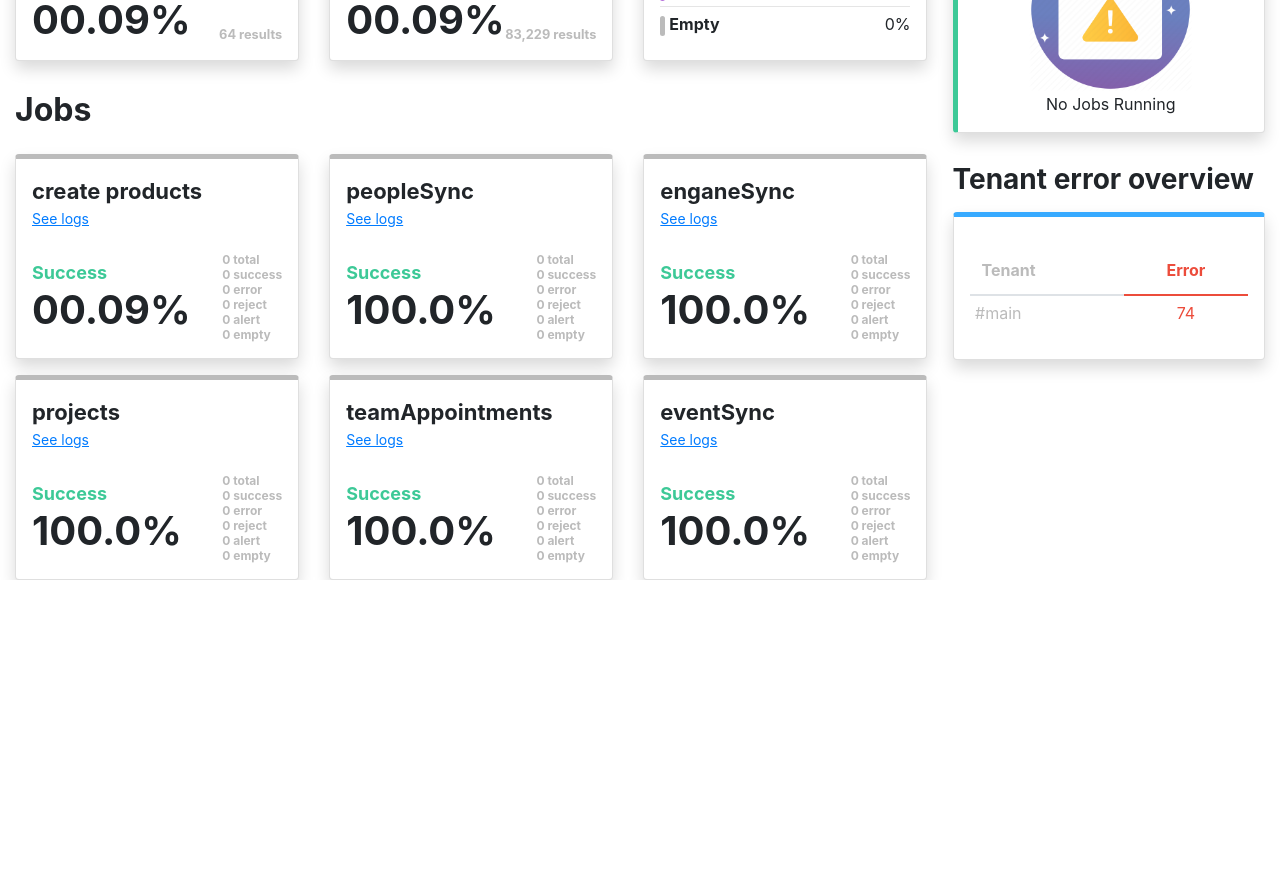
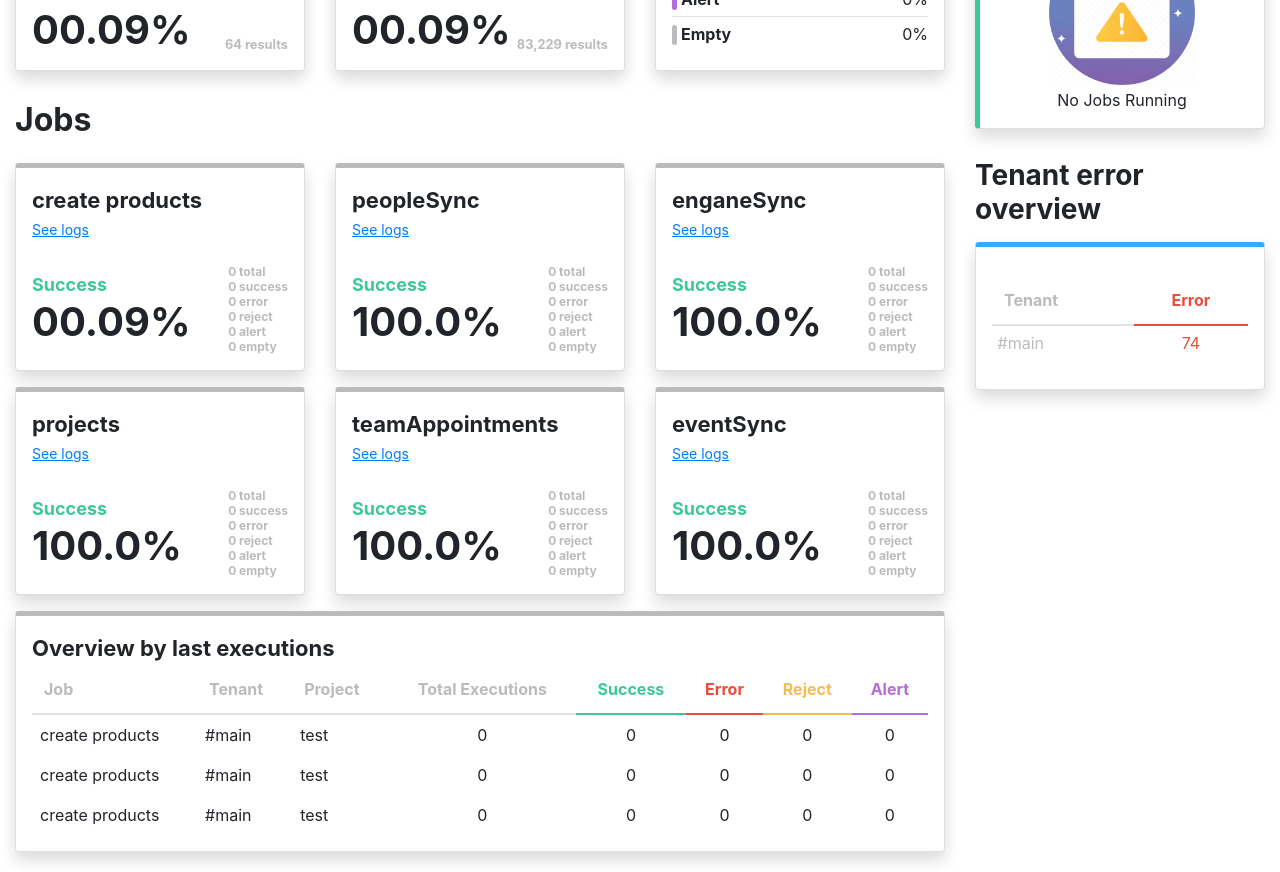
Before and after one commit to tierryray/linkapi, a React (Create React App) app: page / in a window 1280 px wide. Shown: the part 600-1472 px from the top of the page. Before the commit the page ends 1180 px from the top, so only its background shows below. Built offline with nearby package versions, Linux system fonts and the light colour scheme.

Commit message:
Desktop Version Done

```diff
--- a/src/App.js
+++ b/src/App.js
@@ -1,11 +1,12 @@
 import React from 'react';
-import { Container, Navbar } from 'react-bootstrap';
+import { Container, Navbar, Row, Col } from 'react-bootstrap';
 import styled from 'styled-components';
 
 import MonthCards from './components/MonthCards';
 import TransactionsCards from './components/Transactions';
 import JobsRunning from './components/JobsRunning';
 import JobsCards from './components/JobsCards';
+import OverviewCard from './components/OverviewCard';
 
 const StyledNavbar = styled(Navbar)`
   background-color: #39bd8e;
@@ -13,10 +14,6 @@ const StyledNavbar = styled(Navbar)`
 
 const Logo = styled.span`
   padding: 5px 10px;
-`;
-
-const StyledDiv = styled.div`
-  display: flex;
 `;
 
 function App() {
@@ -28,17 +25,18 @@ function App() {
         </Navbar.Brand>
       </StyledNavbar>
 
-      <Container fluid>
+      <Container fluid style={{ paddingBottom: '20px' }}>
         <MonthCards />
-        <StyledDiv>
-          <div style={{ flex: '3' }}>
+        <Row>
+          <Col lg={9}>
             <TransactionsCards />
             <JobsCards />
-          </div>
-          <div style={{ flex: '1' }}>
+            <OverviewCard />
+          </Col>
+          <Col lg={3}>
             <JobsRunning />
-          </div>
-        </StyledDiv>
+          </Col>
+        </Row>
       </Container>
     </>
   );
--- a/src/components/Card/index.js
+++ b/src/components/Card/index.js
@@ -6,6 +6,12 @@ import styled from 'styled-components';
 const BordererCard = styled(Card)`
   min-height: 148px;
   ${props => `border-${props.borderside}: 5px solid ${props.color}`};
+  transform: scale(1);
+  transition: all 0.15s ease-in-out;
+
+  &:hover {
+    transform: scale(1.02);
+  }
 `;
 
 const StyledCard = props => {
--- a/src/components/JobsCards/index.js
+++ b/src/components/JobsCards/index.js
@@ -8,11 +8,13 @@ import { Title, Subtitle, Link, MainContentDiv } from './styles';
 const JobsCards = () => (
   <>
     <h2 style={{ fontWeight: 'bold', marginTop: '30px' }}>Jobs</h2>
-    <Row style={{ marginRight: '10px' }}>
+    <Row>
       <Col lg={4}>
         <StyledCard>
           <Title color="#3DC997">create products</Title>
+          <span>
             <Link href="#">See logs</Link>
+          </span>
           <MainContentDiv>
             <div>
               <Subtitle>Success</Subtitle>
@@ -33,7 +35,9 @@ const JobsCards = () => (
       <Col lg={4}>
         <StyledCard>
           <Title color="#3DC997">peopleSync</Title>
+          <span>
             <Link href="#">See logs</Link>
+          </span>
           <MainContentDiv>
             <div>
               <Subtitle>Success</Subtitle>
@@ -54,7 +58,9 @@ const JobsCards = () => (
       <Col lg={4}>
         <StyledCard>
           <Title color="#3DC997">enganeSync</Title>
+          <span>
             <Link href="#">See logs</Link>
+          </span>
           <MainContentDiv>
             <div>
               <Subtitle>Success</Subtitle>
@@ -75,7 +81,9 @@ const JobsCards = () => (
       <Col lg={4}>
         <StyledCard>
           <Title color="#3DC997">projects</Title>
+          <span>
             <Link href="#">See logs</Link>
+          </span>
           <MainContentDiv>
             <div>
               <Subtitle>Success</Subtitle>
@@ -96,7 +104,9 @@ const JobsCards = () => (
       <Col lg={4}>
         <StyledCard>
           <Title color="#3DC997">teamAppointments</Title>
+          <span>
             <Link href="#">See logs</Link>
+          </span>
           <MainContentDiv>
             <div>
               <Subtitle>Success</Subtitle>
@@ -117,7 +127,9 @@ const JobsCards = () => (
       <Col lg={4}>
         <StyledCard>
           <Title color="#3DC997">eventSync</Title>
+          <span>
             <Link href="#">See logs</Link>
+          </span>
           <MainContentDiv>
             <div>
               <Subtitle>Success</Subtitle>
--- a/src/components/MonthCards/index.js
+++ b/src/components/MonthCards/index.js
@@ -4,6 +4,7 @@ import { Col } from 'react-bootstrap';
 import StyledCard from '../Card';
 
 import {
+  OverTitle,
   Title,
   Link,
   Smaller,
@@ -17,7 +18,7 @@ import {
 
 const MonthCards = () => (
   <>
-    <h2 style={{ fontWeight: 'bold', marginTop: '20px' }}>Monthly overview</h2>
+    <OverTitle>Monthly overview</OverTitle>
     <StyledRow>
       <Col lg={4}>
         <StyledCard color="#b46edb">
@@ -42,7 +43,9 @@ const MonthCards = () => (
         <h2 style={{ margin: '20px 0' }}>December</h2>
         <StyledCard>
           <Title>Active jobs</Title>
-          <Link href="#">View all jobs</Link>
+          <span>
+            <Link href="#">View all jobs</Link>
+          </span>
           <MainContentDiv>
             <h1>12</h1>
           </MainContentDiv>
@@ -52,7 +55,9 @@ const MonthCards = () => (
       <Col lg={2}>
         <StyledCard color="#37AAFF">
           <Title color="#37AAFF">Active tenants</Title>
-          <Link href="#">View all tenants</Link>
+          <span>
+            <Link href="#">View all tenants</Link>
+          </span>
           <MainContentDiv>
             <h1>1</h1>
           </MainContentDiv>
--- a/src/components/MonthCards/styles.js
+++ b/src/components/MonthCards/styles.js
@@ -1,6 +1,11 @@
 import styled from 'styled-components';
 
 import { ProgressBar, Row, Dropdown } from 'react-bootstrap';
+
+export const OverTitle = styled.h1`
+  font-weight: bold;
+  margin-top: 20px;
+`;
 
 export const Title = styled.span`
   font-size: 22px;
@@ -9,6 +14,7 @@ export const Title = styled.span`
 `;
 
 export const Link = styled.a`
+  display: inline;
   text-decoration: underline;
   font-size: 14px;
 `;
--- /dev/null
+++ b/src/components/OverviewCard/index.js
@@ -0,0 +1,79 @@
+import React from 'react';
+import { Row, Col } from 'react-bootstrap';
+import StyledCard from '../Card';
+
+import { Title, StyledTable } from './styles';
+
+const OverviewCard = () => (
+  <Row>
+    <Col lg={12}>
+      <StyledCard style={{ marginRight: '10px' }}>
+        <Title>Overview by last executions</Title>
+        <StyledTable responsive>
+          <thead>
+            <tr>
+              <th>Job</th>
+              <th>Tenant</th>
+              <th>Project</th>
+              <th>Total Executions</th>
+              <th
+                style={{ color: '#3DC997', borderBottom: '2px solid #3DC997' }}
+              >
+                Success
+              </th>
+              <th
+                style={{ color: '#ec4c3b', borderBottom: '2px solid #ec4c3b' }}
+              >
+                Error
+              </th>
+              <th
+                style={{ color: '#F5BC52', borderBottom: '2px solid #F5BC52' }}
+              >
+                Reject
+              </th>
+              <th
+                style={{ color: '#b46edb', borderBottom: '2px solid #b46edb' }}
+              >
+                Alert
+              </th>
+            </tr>
+          </thead>
+          <tbody>
+            <tr>
+              <td>create products</td>
+              <td>#main</td>
+              <td>test</td>
+              <td>0</td>
+              <td>0</td>
+              <td>0</td>
+              <td>0</td>
+              <td>0</td>
+            </tr>
+            <tr>
+              <td>create products</td>
+              <td>#main</td>
+              <td>test</td>
+              <td>0</td>
+              <td>0</td>
+              <td>0</td>
+              <td>0</td>
+              <td>0</td>
+            </tr>
+            <tr>
+              <td>create products</td>
+              <td>#main</td>
+              <td>test</td>
+              <td>0</td>
+              <td>0</td>
+              <td>0</td>
+              <td>0</td>
+              <td>0</td>
+            </tr>
+          </tbody>
+        </StyledTable>
+      </StyledCard>
+    </Col>
+  </Row>
+);
+
+export default OverviewCard;
--- /dev/null
+++ b/src/components/OverviewCard/styles.js
@@ -0,0 +1,30 @@
+import styled from 'styled-components';
+import { Table } from 'react-bootstrap';
+
+export const Title = styled.span`
+  font-size: 22px;
+  font-weight: bold;
+  color: ${props => props.color};
+`;
+
+export const StyledTable = styled(Table)`
+  margin: 0;
+
+  th {
+    border-top: none;
+    color: #bbb;
+
+    &:nth-last-child(-n + 5) {
+      text-align: center;
+    }
+  }
+
+  td {
+    padding: 0.5rem;
+    border-top: none;
+
+    &:nth-last-child(-n + 5) {
+      text-align: center;
+    }
+  }
+`;
--- a/src/components/Transactions/index.js
+++ b/src/components/Transactions/index.js
@@ -7,7 +7,7 @@ import { Title, Smaller, MainContentDiv, StyledList, ListItem } from './styles';
 const Transactions = () => (
   <>
     <h2 style={{ fontWeight: 'bold', marginTop: '30px' }}>Transactions</h2>
-    <Row style={{ marginRight: '10px' }}>
+    <Row>
       <Col lg={4}>
         <StyledCard color="#3DC997">
           <Title color="#3DC997">Success</Title>
```
Lines whose indentation alone changed are shown as unchanged.
